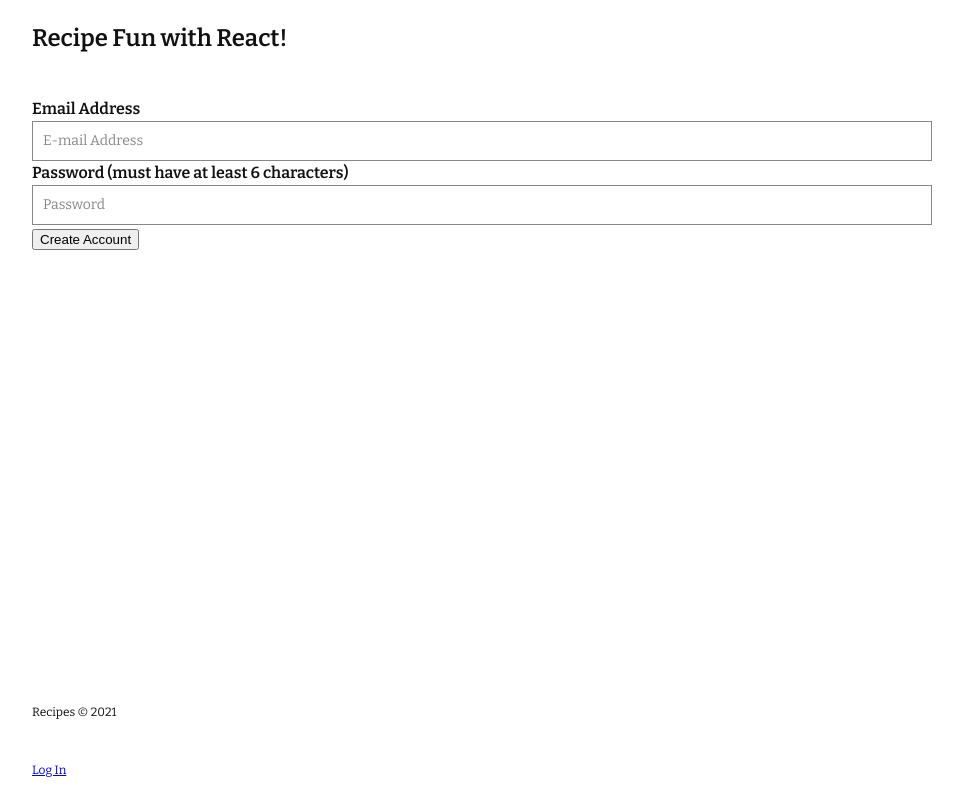
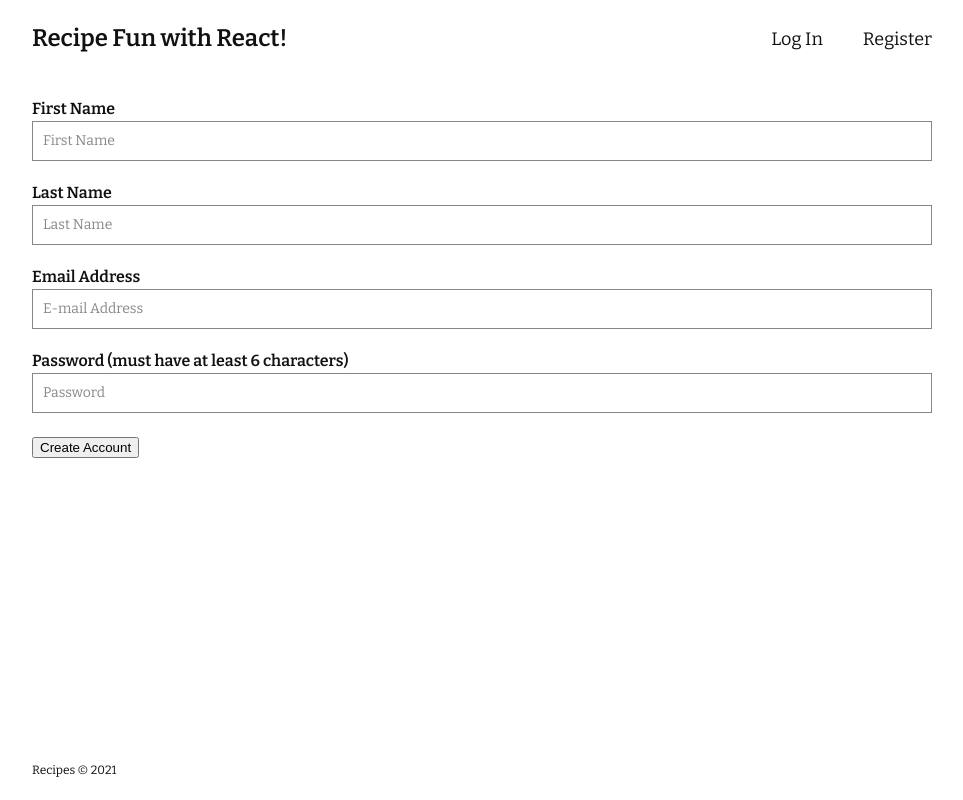
Before and after one commit to ahanshaw/react-recipes, a React (Create React App) app: page /account/register in a window 1280 px wide. Shown: the whole page, without its empty margins (158-1121 px from the left). Built offline with nearby package versions, Linux system fonts and the light colour scheme; no server answers.

Commit message:
add dashboard

```diff
--- a/src/App.js
+++ b/src/App.js
@@ -13,6 +13,7 @@ const Recipe = lazy(() => import('./components/Recipe/Recipe'));
 const UserRegister = lazy(() => import('./components/UserRegister/UserRegister'));
 const UserLogin = lazy(() => import('./components/UserLogin/UserLogin'));
 const UserPasswordReset = lazy(() => import('./components/UserPasswordReset/UserPasswordReset'));
+const UserDashboard = lazy(() => import('./components/UserDashboard/UserDashboard'));
 
 const App = () => {
 
@@ -31,6 +32,9 @@ const App = () => {
 							</Route>
 							<Route path="/account/reset">
 								<UserPasswordReset />
+							</Route>
+							<Route path="/account/dashboard">
+								<UserDashboard />
 							</Route>
 							<Route path="/add">
 								<RecipeAdd />
--- a/src/assets/scss/components/_header.scss
+++ b/src/assets/scss/components/_header.scss
@@ -1,17 +1,46 @@
 .header {
-	p {
-		margin: 20px 0 40px 0;
+	display: flex;
+	justify-content: space-between;
+	align-items: center;
+	padding: 20px 0 40px 0;
+
+	a,
+	button {
+		color: $black;
+		text-decoration-color: transparent;
+		transition: text-decoration-color 0.3s ease;
+
+		&:hover {
+			text-decoration-color: inherit;
+		}
+	}
+
+	button {
+		@include button-reset;
+	}
+
+	.title {
+		margin: 0;
 
 		a {
 			@include font-med;
 			@include font-size(24);
-			color: $black;
-			text-decoration-color: transparent;
-			transition: text-decoration-color 0.3s ease;
+		}
+	}
 
-			&:hover {
-				text-decoration-color: inherit;
-			}
+	.admin {
+		display: flex;
+		justify-content: flex-end;
+
+		p {
+			margin: 0;
+		}
+
+		a,
+		button {
+			@include font-reg;
+			@include font-size(18);
+			margin: 0 0 0 40px;
 		}
 	}
 }
--- a/src/components/Footer/Footer.js
+++ b/src/components/Footer/Footer.js
@@ -1,24 +1,7 @@
-import React, { useState } from 'react';
-import { auth, logout } from '../../services/firebase';
-import { useAuthState } from 'react-firebase-hooks/auth';
-
 export function Footer() {
-	const [user] = useAuthState(auth);
-
 	return (
 		<footer className="footer">
 			<p>Recipes &copy; 2021</p>
-			{user &&
-				<div>
-					<p><a href="/add">Add a Recipe</a></p>
-					<button className="dashboard__btn" onClick={logout}>
-						Logout
-					</button>
-				</div>
-			}
-			{!user &&
-				<p><a href="/account/login">Log In</a></p>
-			}
         </footer>
     );
 }
--- a/src/components/Header/Header.js
+++ b/src/components/Header/Header.js
@@ -1,9 +1,28 @@
+import { auth, logout } from '../../services/firebase';
+import { useAuthState } from 'react-firebase-hooks/auth';
+
 export function Header() {
-    return (
+	const [user] = useAuthState(auth);
+
+	return (
 		<header className="header">
-			<p>
+			<p className="title">
 				<a href="/">Recipe Fun with React!</a>
 			</p>
-        </header>
+			{user &&
+				<div className="admin">
+					<p><a href="/add">Add a Recipe</a></p>
+					<p><button onClick={logout}>
+						Logout
+					</button></p>
+				</div>
+			}
+			{!user &&
+				<div className="admin">
+					<p><a href="/account/login">Log In</a></p>
+					<p><a href="/account/register">Register</a></p>
+				</div>
+			}
+		</header>
     );
 }
--- /dev/null
+++ b/src/components/UserDashboard/UserDashboard.js
@@ -0,0 +1,24 @@
+import {Link } from 'react-router-dom';
+
+import { auth, logout } from '../../services/firebase';
+import { useAuthState } from 'react-firebase-hooks/auth';
+
+export default function UserDashboard() {
+	const [user] = useAuthState(auth);
+
+	if (user) {
+		return (
+		<div className="dashboard">
+			<h1>Dashboard</h1>
+		</div>
+        );
+    }
+
+	return (
+		<div className="dashboard">
+			<h1>Dashboard</h1>
+			<p><Link to={`/account/login`}>Log In</Link></p>
+			<p><Link to={`/account/register`}>Register</Link></p>
+		</div>
+	);
+}
--- a/src/components/UserLogin/UserLogin.js
+++ b/src/components/UserLogin/UserLogin.js
@@ -1,5 +1,5 @@
 import React, { useState } from 'react';
-import {Link } from 'react-router-dom';
+import { Redirect, Link } from 'react-router-dom';
 import { auth, logout } from '../../services/firebase';
 import { useAuthState } from 'react-firebase-hooks/auth';
 
@@ -28,14 +28,7 @@ export default function UserLogin() {
 	};
 
 	if (user) {
-		return (
-			<div>
-				<button className="dashboard__btn" onClick={logout}>
-					Logout
-				</button>
-				<Link to={`/add`}>Add a Recipe</Link>
-			</div>
-        );
+		return <Redirect to='/account/dashboard' />
     }
 
 	return (
--- a/src/components/UserRegister/UserRegister.js
+++ b/src/components/UserRegister/UserRegister.js
@@ -1,22 +1,28 @@
 import React, { useState } from 'react';
-import {Link } from 'react-router-dom';
+import { Link } from 'react-router-dom';
+import { database } from '../../services/firebase';
 import { auth, logout } from '../../services/firebase';
 import { useAuthState } from 'react-firebase-hooks/auth';
 
-export default function UserLogin() {
-	const [email, setEmail] = useState("");
-	const [password, setPassword] = useState("");
+export default function UserRegister() {
+	const [firstName, setFirstName] = useState('');
+	const [lastName, setLastName] = useState('');
+	const [email, setEmail] = useState('');
+	const [password, setPassword] = useState('');
 	const [user] = useAuthState(auth);
 
 	const [error, setError] = useState(null);
 	const [userExists, setUserExists] = useState(false);
 	const [resetSent, setResetSent] = useState(false);
+	const [registered, setRegistered] = useState(false);
 
 	const createUserWithEmailAndPassword = async (e, email, password) => {
 		e.preventDefault();
 			setResetSent(false);
+			setRegistered(false);
 		try {
 			await auth.createUserWithEmailAndPassword(email, password);
+			setRegistered(true);
 		}
 		catch (err) {
 			console.log(err);
@@ -31,6 +37,25 @@ export default function UserLogin() {
 			}
 		}
 	};
+
+	const addUser = (reg) => {
+		database.ref('users')
+			.child(reg.uid)
+			.set(reg)
+			.then()
+			.catch()
+	};
+
+	if (user && registered) {
+		let reg = {
+			uid: user.uid,
+			firstName: firstName,
+			lastName: lastName,
+			email: user.email,
+			verified: false
+		}
+		addUser(reg);
+	}
 
 	const sendPasswordResetEmail = async (e, email) => {
 		e.preventDefault();
@@ -57,15 +82,40 @@ export default function UserLogin() {
 	return (
 		<div className="account">
 			<form onSubmit={(e) => createUserWithEmailAndPassword(e, email, password)}>
+				<fieldset>
+					<label htmlFor="firstName">First Name</label>
+					<input
+						type="text"
+						id="firstName"
+						className="login__textBox"
+						value={firstName}
+						onChange={(e) => setFirstName(e.target.value)}
+						placeholder="First Name"
+					/>
+				</fieldset>
+				<fieldset>
+					<label htmlFor="lastName">Last Name</label>
+					<input
+						type="text"
+						id="lastName"
+						className="login__textBox"
+						value={lastName}
+						onChange={(e) => setLastName(e.target.value)}
+						placeholder="Last Name"
+					/>
+				</fieldset>
+				<fieldset>
 					<label htmlFor="email">Email Address</label>
 					<input
-					type="text"
+						type="email"
 						id="email"
 						className="login__textBox"
 						value={email}
 						onChange={(e) => setEmail(e.target.value)}
 						placeholder="E-mail Address"
 					/>
+				</fieldset>
+				<fieldset>
 					<label htmlFor="password">Password (must have at least 6 characters)</label>
 					<input
 						type="password"
@@ -75,6 +125,7 @@ export default function UserLogin() {
 						onChange={(e) => setPassword(e.target.value)}
 						placeholder="Password"
 					/>
+				</fieldset>
 				<button className="login__btn">Create Account</button>
 				{userExists && !resetSent &&
 					<div>
```
Also changed, not shown: 1 other file (tests, documents, lock files or other folders). Lines whose indentation alone changed are shown as unchanged.
